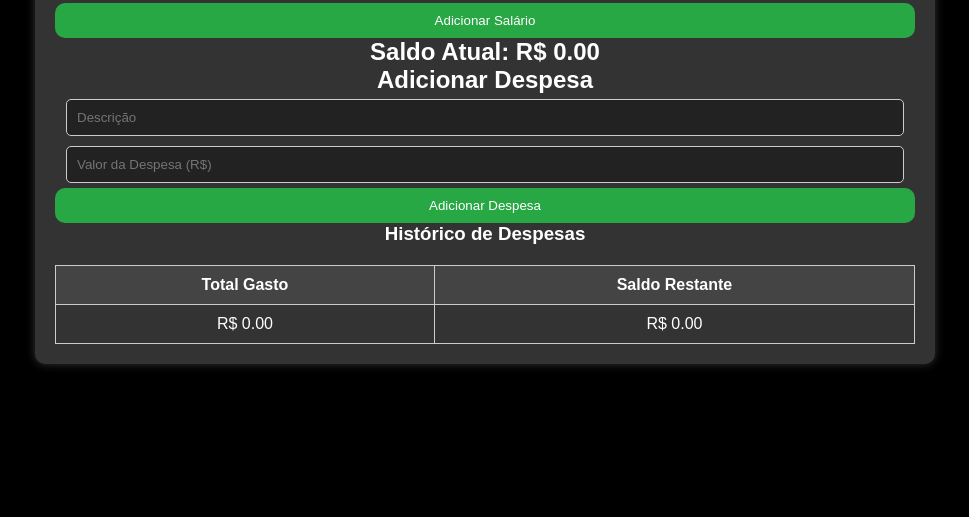
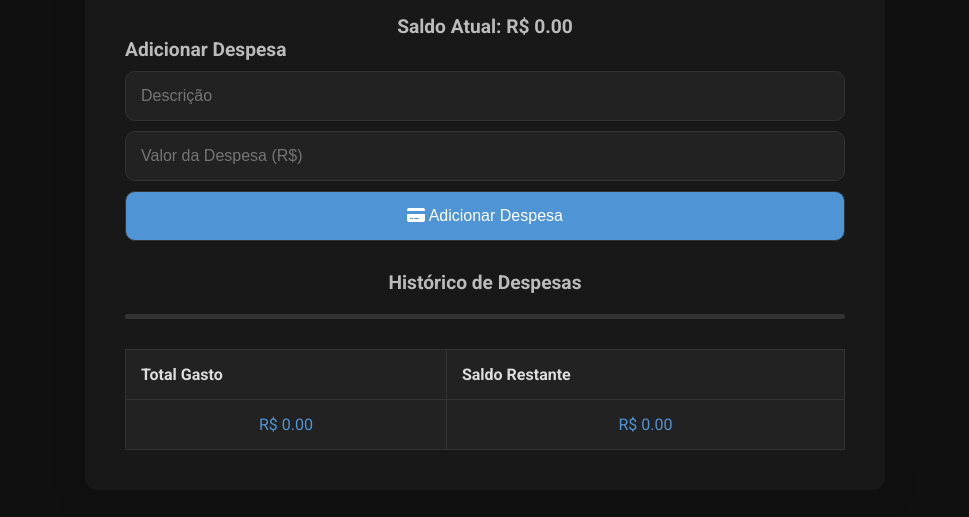
Before and after one commit to matheus712/projeto-financas, a plain HTML site: page index.html in a window 1280 px wide. Shown: the part 283-800 px from the top of the page, without its empty margins (155-1124 px from the left). Drawn offline with Linux system fonts and the light colour scheme.

Commit message:
Update index.html

```diff
--- a/index.html
+++ b/index.html
@@ -1,11 +1,194 @@
 <!DOCTYPE html>
 <html lang="pt-br">
+
 <head>
     <meta charset="UTF-8">
     <meta name="viewport" content="width=device-width, initial-scale=1.0">
     <title>Controle Financeiro Pessoal</title>
-    <link rel="stylesheet" href="styles.css">
+
+    <!-- Link para Font Awesome (ícones modernos) -->
+    <link href="https://cdnjs.cloudflare.com/ajax/libs/font-awesome/6.0.0-beta3/css/all.min.css" rel="stylesheet">
+
+    <!-- Google Fonts -->
+    <link href="https://fonts.googleapis.com/css2?family=Roboto:wght@400;700&display=swap" rel="stylesheet">
+
+    <!-- Estilos CSS -->
+    <style>
+        * {
+            margin: 0;
+            padding: 0;
+            box-sizing: border-box;
+        }
+
+        body {
+            font-family: 'Roboto', sans-serif;
+            background: #101010;
+            color: #fff;
+            display: flex;
+            justify-content: center;
+            align-items: center;
+            height: 100vh;
+            flex-direction: column;
+            overflow: hidden;
+        }
+
+        .container {
+            width: 90%;
+            max-width: 800px;
+            background-color: #181818;
+            padding: 40px;
+            border-radius: 12px;
+            box-shadow: 0 8px 40px rgba(0, 0, 0, 0.1);
+            transition: all 0.5s ease;
+        }
+
+        h1 {
+            font-size: 2rem;
+            text-align: center;
+            margin-bottom: 20px;
+            color: #4f94d4;
+        }
+
+        h2, h3 {
+            font-size: 1.2rem;
+            color: #bbb;
+        }
+
+        .form-container {
+            margin-bottom: 20px;
+            display: flex;
+            flex-direction: column;
+            gap: 10px;
+        }
+
+        .form-container input, .form-container button {
+            padding: 15px;
+            border-radius: 10px;
+            border: 1px solid #333;
+            outline: none;
+            font-size: 1rem;
+            transition: 0.3s ease;
+        }
+
+        .form-container input {
+            background: #222;
+            color: #fff;
+        }
+
+        .form-container input:focus {
+            border-color: #4f94d4;
+        }
+
+        .form-container button {
+            background: #4f94d4;
+            color: white;
+            cursor: pointer;
+            transform: scale(1);
+            transition: all 0.3s ease;
+        }
+
+        .form-container button:hover {
+            transform: scale(1.05);
+            background: #3a7bbd;
+        }
+
+        .saldo, .historico, .resultado {
+            margin-top: 30px;
+            text-align: center;
+        }
+
+        .historico ul {
+            list-style: none;
+            padding: 0;
+        }
+
+        .historico li {
+            background: #222;
+            margin: 5px 0;
+            padding: 10px;
+            border-radius: 8px;
+            display: flex;
+            justify-content: space-between;
+            align-items: center;
+            box-shadow: 0 2px 6px rgba(0, 0, 0, 0.1);
+        }
+
+        .historico li i {
+            margin-right: 10px;
+            color: #4f94d4;
+        }
+
+        .resultado table {
+            width: 100%;
+            margin-top: 20px;
+            border-collapse: collapse;
+        }
+
+        .resultado th, .resultado td {
+            padding: 15px;
+            background: #222;
+            border: 1px solid #333;
+        }
+
+        .resultado th {
+            text-align: left;
+            color: #ddd;
+        }
+
+        .resultado td {
+            color: #4f94d4;
+        }
+
+        .resultado tr:hover {
+            background: #333;
+            cursor: pointer;
+        }
+
+        .grafico {
+            width: 100%;
+            height: 5px;
+            background: #333;
+            border-radius: 10px;
+            margin-top: 20px;
+            position: relative;
+        }
+
+        .grafico-barra {
+            width: 0;
+            height: 100%;
+            background: #4f94d4;
+            border-radius: 10px;
+            animation: progresso 2s ease-out;
+        }
+
+        @keyframes progresso {
+            from {
+                width: 0%;
+            }
+            to {
+                width: 70%;
+            }
+        }
+
+        /* Modo Dark */
+        .modo-dark {
+            background: #0c0c0c;
+        }
+
+        /* Responsividade */
+        @media (max-width: 768px) {
+            .container {
+                padding: 20px;
+            }
+
+            h1 {
+                font-size: 1.5rem;
+            }
+        }
+
+    </style>
 </head>
+
 <body>
     <div class="container">
         <h1>Controle Financeiro Pessoal</h1>
@@ -14,7 +197,7 @@
         <div class="form-container">
             <h2>Adicionar Salário</h2>
             <input type="number" id="salario" placeholder="Salário (R$)">
-            <button id="adicionar-salario">Adicionar Salário</button>
+            <button id="adicionar-salario"><i class="fas fa-wallet"></i> Adicionar Salário</button>
         </div>
 
         <!-- Exibir saldo -->
@@ -27,13 +210,18 @@
             <h2>Adicionar Despesa</h2>
             <input type="text" id="descricao" placeholder="Descrição">
             <input type="number" id="valor" placeholder="Valor da Despesa (R$)">
-            <button id="adicionar-despesa">Adicionar Despesa</button>
+            <button id="adicionar-despesa"><i class="fas fa-credit-card"></i> Adicionar Despesa</button>
         </div>
 
         <!-- Histórico de despesas -->
         <div class="historico">
             <h3>Histórico de Despesas</h3>
             <ul id="lista-despesas"></ul>
+        </div>
+
+        <!-- Gráfico de progresso -->
+        <div class="grafico">
+            <div class="grafico-barra" id="grafico-barra"></div>
         </div>
 
         <!-- Tabela com Total Gasto e Saldo Restante -->
@@ -53,4 +241,5 @@
 
     <script src="script.js"></script>
 </body>
+
 </html>
```
